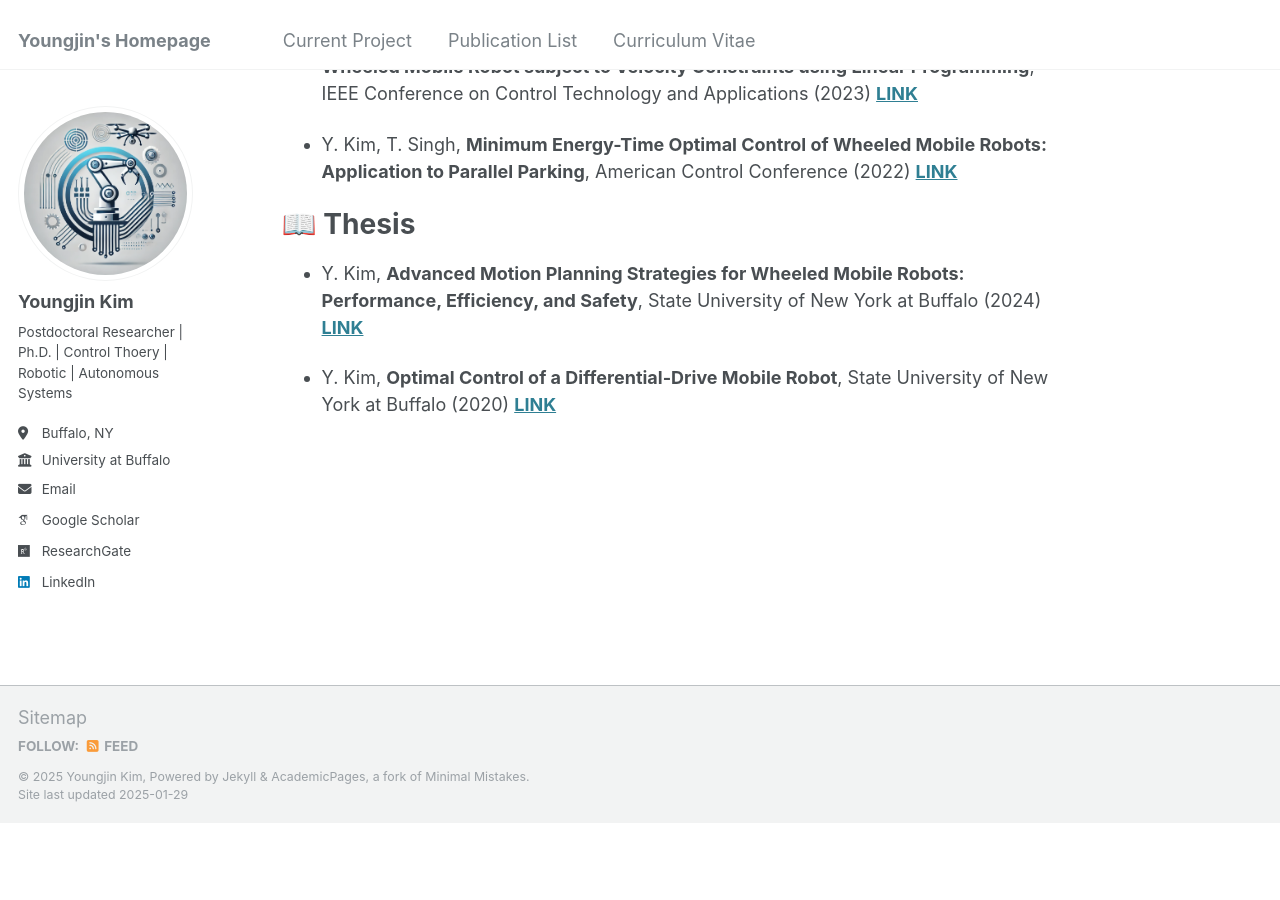
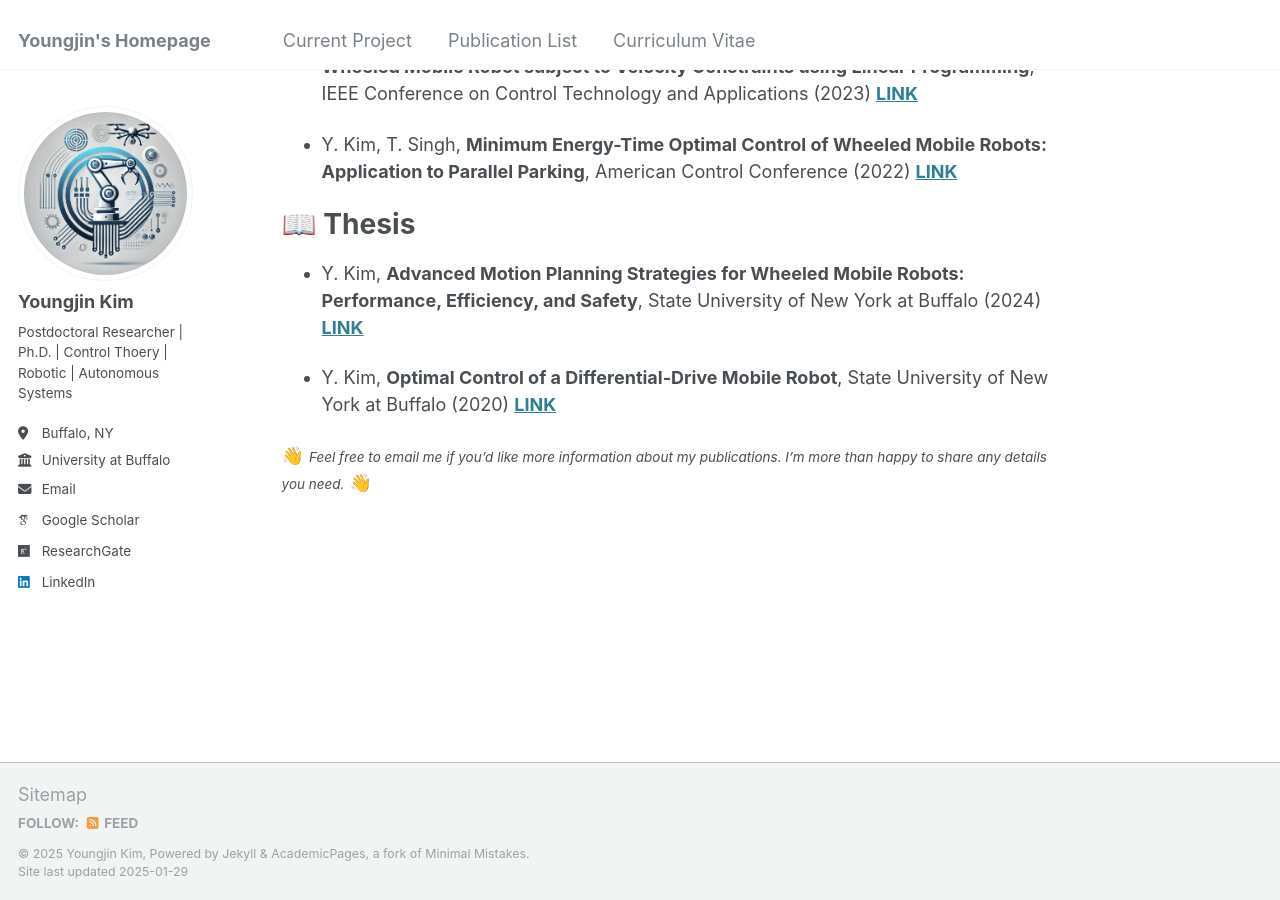
Before and after one commit to AutoBot4Kid/AutoBot4Kid.github.io, a Jekyll site: the page built from _pages/pub.md, in a window 1280 px wide and 900 px high, scrolled down 1127 px. Built offline with Jekyll 4.4.1, drawn with Linux system fonts in a browser that asks for light colours; some web fonts are replaced; before the commit the page ends 1950 px from its top, so only the background shows below that.

Commit message:
pub updates

```diff
--- a/_pages/pub.md
+++ b/_pages/pub.md
@@ -40,3 +40,5 @@ Robotics and Automation **(Submitted)**
 - Y. Kim, **Advanced Motion Planning Strategies for Wheeled Mobile Robots: Performance, Efficiency, and Safety**, State University of New York at Buffalo (2024) **[LINK](https://www.proquest.com/docview/3104598146?pq-origsite=gscholar&fromopenview=true&sourcetype=Dissertations%20&%20Theses)**
 
 - Y. Kim, **Optimal Control of a Differential-Drive Mobile Robot**, State University of New York at Buffalo (2020) **[LINK](https://www.proquest.com/docview/2421533113?pq-origsite=gscholar&fromopenview=true&sourcetype=Dissertations%20&%20Theses)**
+
+👋 <small>*Feel free to email me if you'd like more information about my publications. I'm more than happy to share any details you need.*</small> 👋
```
